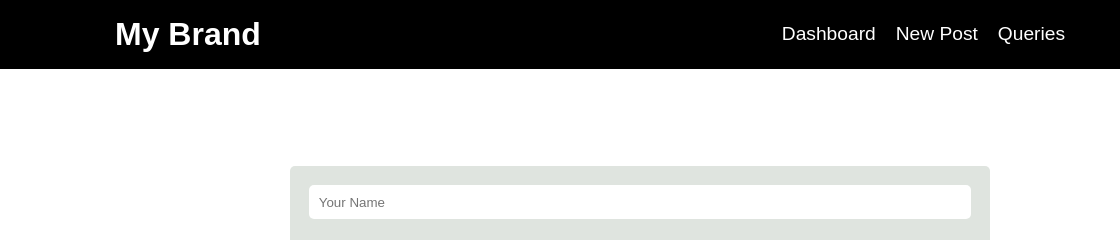
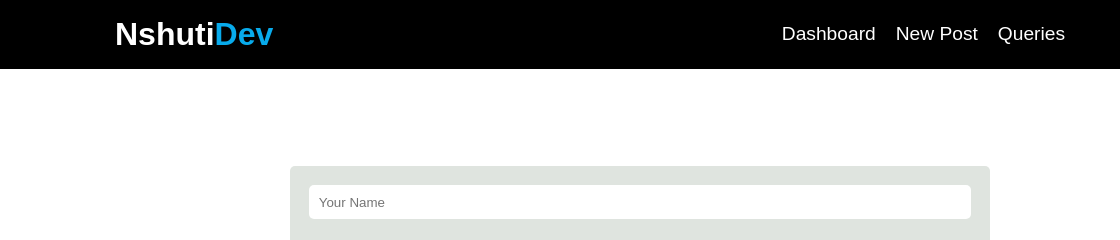
Before and after one commit to nshutidev/Mybrand, a plain HTML site: page admin/editProfile.html in a window 1280 px wide. Shown: the top 240 px of the page, 0-1120 px from the left. Drawn offline with Linux system fonts and the light colour scheme; files whose address does not match are found by name; a web font is replaced by a local one.

Commit message:
edit profile

```diff
--- a/admin/editProfile.html
+++ b/admin/editProfile.html
@@ -13,7 +13,7 @@
   <body>
     <nav class="nav">
       <div class="links">
-        <h1 class="title">My Brand</h1>
+        <h1 class="title">nshuti<span>Dev</span></h1>
         <ul class="nav-links">
           <li class="nav-link"><a href="./dashboard.html">Dashboard</a></li>
           <li class="nav-link"><a href="./newPost.html">New Post</a></li>
```
